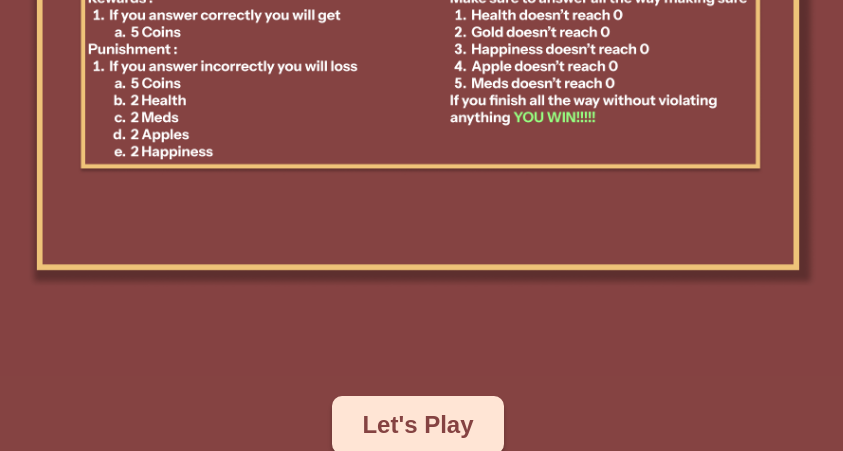
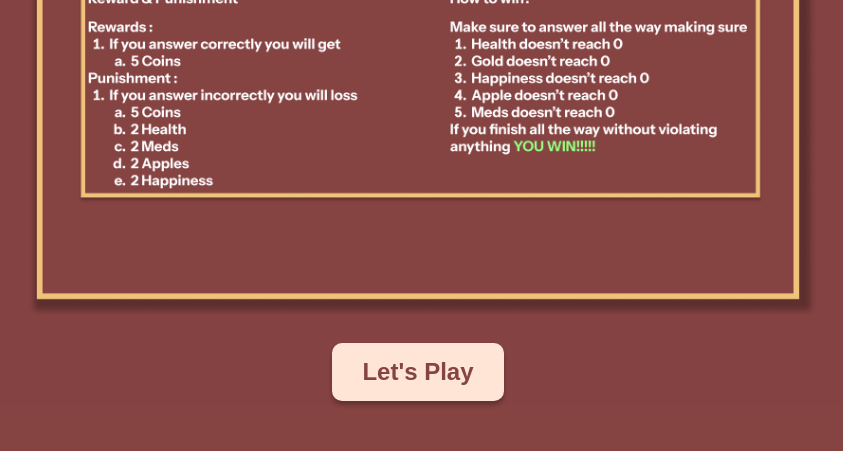
Before and after one commit to Tim-Buktu/Teddyy, a plain HTML site: page index.html in a window 1280 px wide. Shown: the part 349-800 px from the top of the page, without its empty margins (222-1065 px from the left). Drawn offline with Linux system fonts and the light colour scheme.

Commit message:
Apapun itu

```diff
--- a/styles/styles.css
+++ b/styles/styles.css
@@ -456,6 +456,11 @@ footer {
     font-weight: bold;
     box-shadow: 0px 4px 4px rgba(0, 0, 0, 0.25);
     transition: background-color 0.3s ease;
+    position:absolute;
+    bottom:50px;
+
+
+
 }
 
 .start-game-btn:hover {
```
